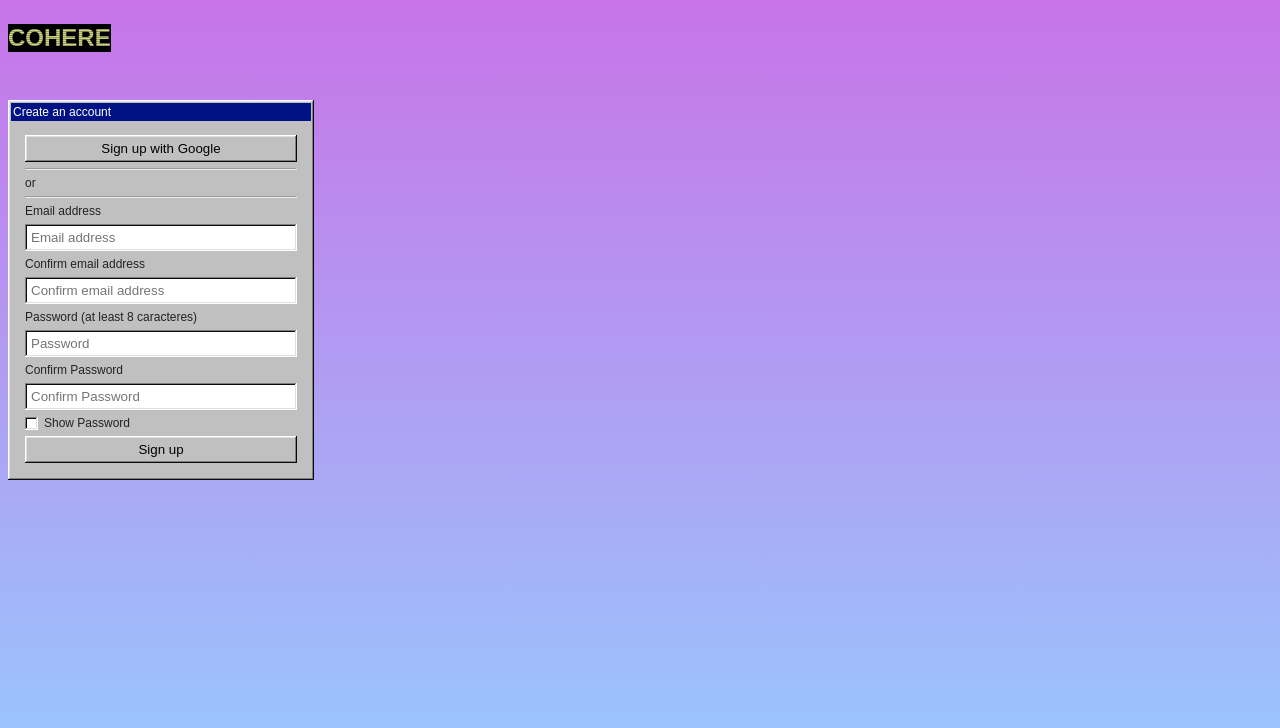
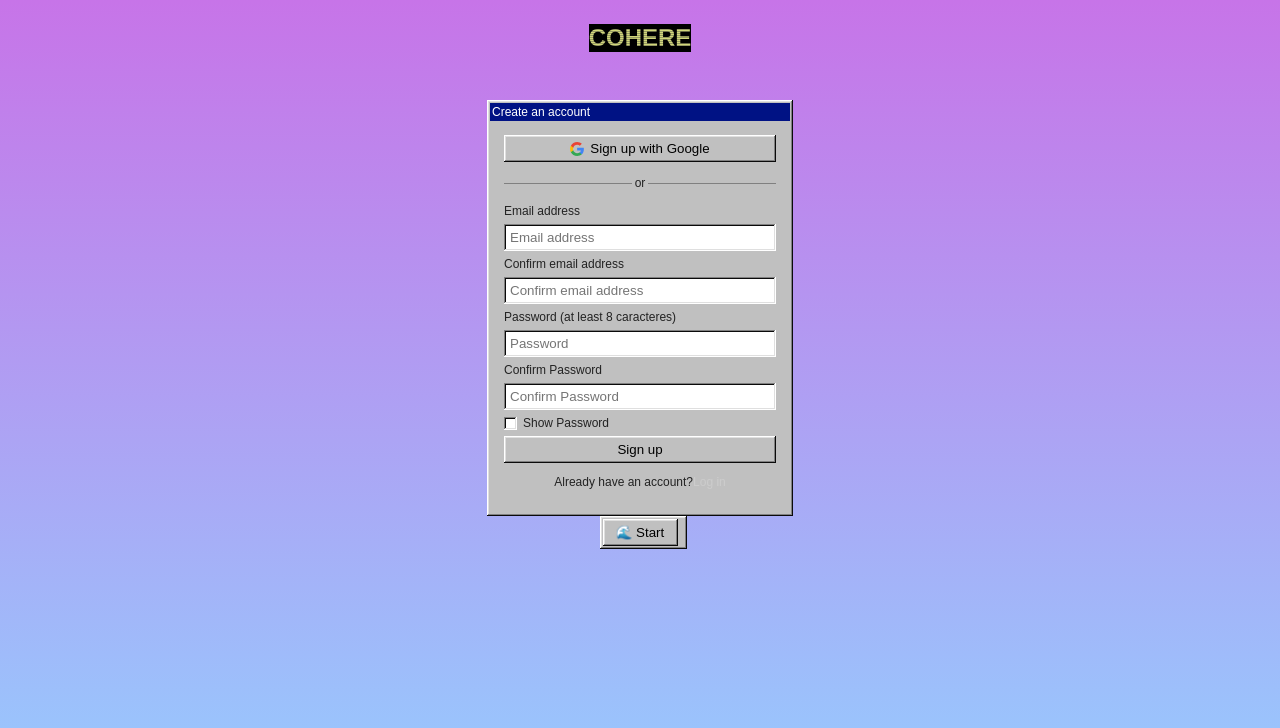
Before and after one commit to lampa-da/svelte-project, a Svelte app: page / in a window 1280 px wide. Shown: the top 728 px of the page. Built offline with nearby package versions, Linux system fonts and the light colour scheme.

Commit message:
added some css and footer

```diff
--- a/public/global.css
+++ b/public/global.css
@@ -5,6 +5,9 @@
 }
 
 body {
+	display: flex;
+  flex-direction: column;
+  align-items: center;
 	margin: 0;
 	padding: 8px;
 	box-sizing: border-box;
@@ -17,7 +20,7 @@
 
 
 a {
-	color: rgb(0,100,200);
+	color: #ccc;
 	text-decoration: none;
 }
 
@@ -26,7 +29,7 @@
 }
 
 a:visited {
-	color: rgb(0,80,160);
+	color: #808080;
 }
 
 label {
@@ -34,7 +37,19 @@
 }
 
 input:disabled {
-	color: #ccc;
+	color: #808080;
+}
+
+.container {
+	display: flex;
+  flex-direction: column;
+  align-items: center;
+}
+
+.window-footer {
+	display: flex;
+	justify-content: center;
+	margin-bottom: 24px;
 }
 
 button {
@@ -49,7 +64,7 @@
   min-width: 75px;
   min-height: 23px;
   padding: 6px;
-	width: -webkit-fill-available;
+
 }
 
 button:not(:disabled):active {
@@ -82,6 +97,24 @@
 	width: 300px;
 }
 
+.footer-window {
+  box-shadow: inset -1px -1px #0a0a0a,
+    inset 1px 1px #ffffff, inset -2px -2px #808080,
+    inset 2px 2px #dfdfdf;
+  background: #c0c0c0;
+  padding: 3px;
+    width: 100%;
+    bottom: 0;
+    left: 0;
+
+    flex-shrink: 0;
+    flex-direction: row;
+    position: relative;
+
+
+
+}
+
 .title-bar {
   background: #001284;
   padding: 2px;
@@ -98,6 +131,14 @@
 
 .window-body {
   margin: 14px ;
+}
+
+.window-body > button {
+	width: -webkit-fill-available;
+}
+
+form > button {
+	width: -webkit-fill-available;
 }
 
 label {
@@ -227,3 +268,25 @@
 .field-row-stacked * + * {
   margin-top: 6px;
 }
+
+.orSection {
+  display: flex;
+  align-items: center;
+  text-align: center;
+	margin: 14px 0px 14px 0px;
+}
+
+.orSection::before,
+.orSection::after {
+  content: '';
+  flex: 1;
+  border-bottom: 1px solid #808080;
+}
+
+.orSection:not(:empty)::before {
+  margin-right: .25em;
+}
+
+.orSection:not(:empty)::after {
+  margin-left: .25em;
+}
--- a/src/App.svelte
+++ b/src/App.svelte
@@ -1,11 +1,13 @@
 <script>
   import Form from './components/Form.svelte'
   import Header from './components/Header.svelte'
+  import Footer from './components/Footer.svelte'
 </script>
 
-<main>
+<main class="container">
   <Header />
   <Form />
+  <Footer />
 </main>
 
 <style>
--- /dev/null
+++ b/src/components/Footer.svelte
@@ -0,0 +1,11 @@
+<script>
+</script>
+
+<div class="footer">
+  <div class="footer-window">
+    <button>&#127754 Start</button>
+  </div>
+</div>
+
+<style>
+</style>
--- a/src/components/Form.svelte
+++ b/src/components/Form.svelte
@@ -50,21 +50,17 @@
     <div class="title-bar-text">Create an account</div>
   </div>
   <div class="window-body">
-    <button>Sign up with Google</button>
-    <div class="orSection">
-      <hr />
-      or
-      <hr />
-    </div>
+    <button id="google-login-btn"><img src="./Google-G-Logo.svg" id="google-logo" />Sign up with Google</button>
+    <div class="orSection">or</div>
     <form on:submit|preventDefault={handleSubmit}>
       <div class="field-row-stacked">
         <label for="email">Email address</label>
         <input id="email" type="email" name="email" placeholder="Email address" required bind:value={email} />
       </div>
       <div class="field-row-stacked">
-        <label for="confirmEmail">Confirm email address</label>
+        <label for="confirm-email">Confirm email address</label>
         <input
-          id="confirmEmail"
+          id="confirm-email"
           type="email"
           name="confirmEmail"
           placeholder="Confirm email address"
@@ -86,10 +82,10 @@
         />
       </div>
       <div class="field-row-stacked">
-        <label for="confirmPassword"> Confirm Password</label>
+        <label for="confirm-password"> Confirm Password</label>
         <input
           {type}
-          id="confirmPassword"
+          id="confirm-password"
           name="confirmPassword"
           placeholder="Confirm Password"
           required
@@ -98,16 +94,29 @@
         />
       </div>
       <div class="field-row">
-        <input id="showPWCheckbox" type="checkbox" bind:checked={showPassword} />
-        <label for="showPWCheckbox">Show Password </label>
+        <input id="show-pw-checkbox" type="checkbox" bind:checked={showPassword} />
+        <label for="show-pw-checkbox">Show Password </label>
       </div>
       <button>Sign up</button>
     </form>
+    <p class="window-footer">Already have an account? <a href="https://cohere.ai/"> Log in</a></p>
   </div>
 </main>
 
 <style>
-  #showPWCheckbox {
+  #show-pw-checkbox {
     display: none;
   }
+
+  #google-logo {
+    height: 14px;
+  }
+
+  #google-login-btn {
+    display: flex;
+    justify-content: center;
+    align-items: center;
+    flex-wrap: wrap;
+    gap: 6px;
+  }
 </style>
--- a/src/components/Header.svelte
+++ b/src/components/Header.svelte
@@ -1,8 +1,10 @@
 <script>
 </script>
 
-<main id="headerContainer">
-  <h1 id="header">COHERE</h1>
+<main>
+  <div id="headerContainer">
+    <h1 id="header">COHERE</h1>
+  </div>
 </main>
 
 <style>
@@ -14,6 +16,7 @@
   }
 
   #headerContainer {
+    height: 28px;
     background-color: black;
     width: fit-content;
     margin-bottom: 3rem;
```
Also changed, not shown: public/Google-G-Logo.svg (added).
